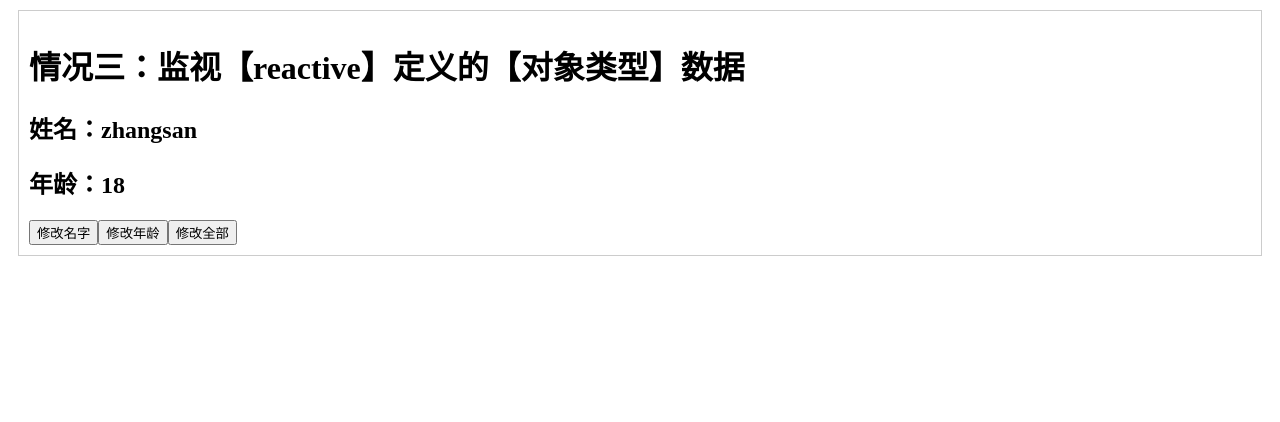
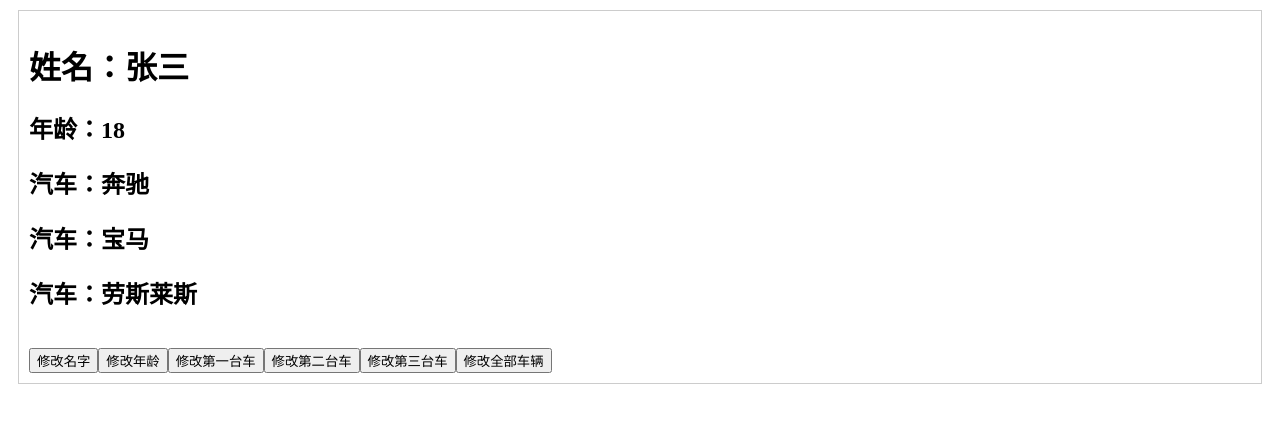
Before and after one commit to 1649125778/hello_vue3, a Vue app: page / in a window 1280 px wide. Shown: the top 422 px of the page. Built offline with nearby package versions, Linux system fonts and the light colour scheme; the HTML template or start-up script is replaced by a standard one.

Commit message:
watch监视 对象类型中的基本类型数据，监视返回的对象

```diff
--- a/src/components/Person.vue
+++ b/src/components/Person.vue
@@ -1,36 +1,73 @@
 <template>
     <div class="person">
-        <h1>情况三：监视【reactive】定义的【对象类型】数据</h1>
-        <h2>姓名：{{ person.name }}</h2>
+        <h1>姓名：{{ person.name }}</h1>
         <h2>年龄：{{ person.age }}</h2>
+        <h2 v-for="(value,key) in person.car">汽车：{{ value }}</h2>
+
+        <br>
         <button @click="changeName">修改名字</button>
         <button @click="changeAge">修改年龄</button>
-        <button @click="changePerson">修改全部</button>
+        <button @click="changeC1">修改第一台车</button>
+        <button @click="changeC2">修改第二台车</button>
+        <button @click="changeC3">修改第三台车</button>
+        <button @click="changeCar">修改全部车辆</button>
     </div>
 </template>
 
 <script setup lang="ts" name="Person">
-    import { ref, computed, reactive ,toRefs,watch, watchEffect} from 'vue';
+    import { reactive,watch } from 'vue';
 
     //数据
     let person = reactive({
-        name:'zhangsan',
-        age: 18
+        name:'张三',
+        age:18,
+        car:{
+            c1:'奔驰',
+            c2:'宝马',
+            c3:'劳斯莱斯'
+        }
     })
     //方法
     function changeName(){
         person.name += '~'
+
     }
     function changeAge(){
         person.age += 1
     }
-    function changePerson(){
-        Object.assign(person,{name:'李四',age:45})
+    function changeC1(){
+        person.car.c1 = '车1'
     }
-    //监视 情况三 监视[reaction] 定义的【对象类型】 数据直接使用即可，自动开启深度监测
-    watch(person,(newValue,oldValue)=>{
-        console.log('person变化',newValue,oldValue)
-    },{immediate:true})
+    function changeC2(){
+        person.car.c2 = '车1'
+    }
+     function changeC3(){
+        person.car.c3 = '车1'
+    }
+    function changeCar(){
+        person.car = {c1:'1',c2:'2',c3:'3'}
+    }
+
+    //监视 情况四：监视响应式对象中的某个属性，且该属性为基本类型，要写成函数式
+    // watch(
+    //     // ()=>{return person.name} 下面为简写
+    //     ()=> person.name,
+    //     (newValue,oldValue)=>{
+    //         console.log('person改变',newValue,oldValue)
+    //     }
+    // )
+    // watch(
+    //     // ()=>{return person.age} 下面为简写
+    //     ()=> person.age,
+    //     (newValue,oldValue)=>{
+    //         console.log('person改变',newValue,oldValue)
+    //     }
+    // )
+    watch(
+        person.car,(newValue,oldValue)=>{
+            console.log('person改变',newValue,oldValue)
+        }
+    )
 </script>
 
 <style>
```
